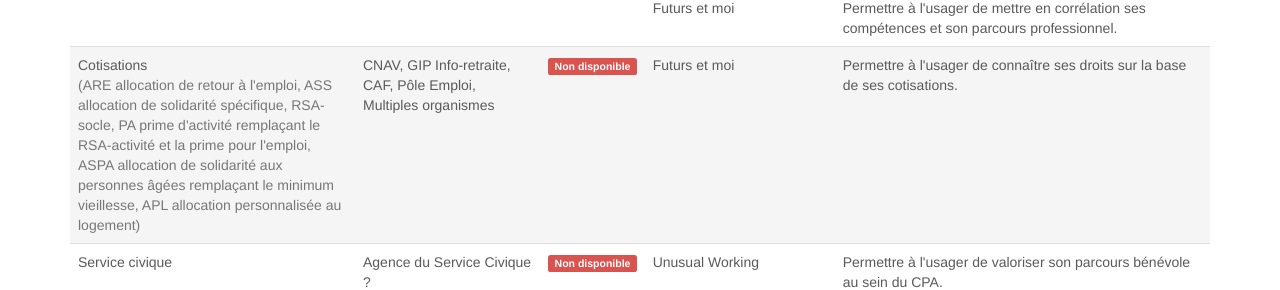
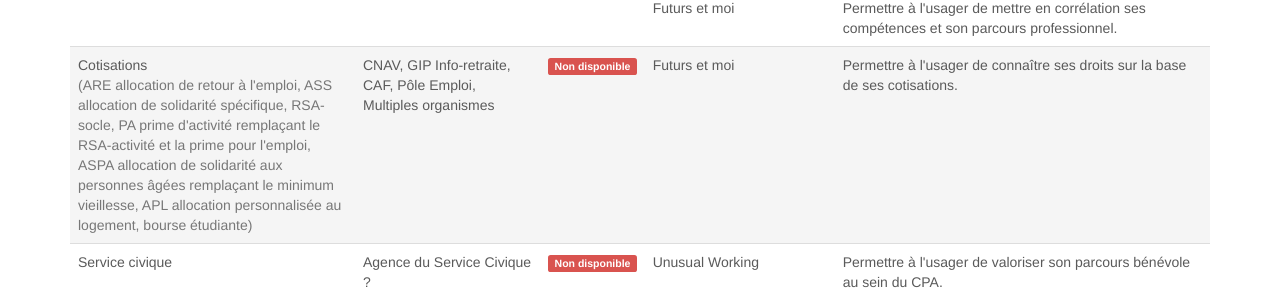
Before and after one commit to betagouv/api-cpa, a website: page api/public/donnees_securisees.html in a window 1280 px wide. Shown: the part 1285-1575 px from the top of the page. Drawn offline with nearby package versions, Linux system fonts and the light colour scheme.

Commit message:
ajout de 'bourse etudiante'

```diff
--- a/api/public/donnees_securisees.html
+++ b/api/public/donnees_securisees.html
@@ -224,7 +224,7 @@
     </tr>
     <tr class="active">
       <td>
-        Cotisations <br /><span class="text-muted">(ARE allocation de retour à l'emploi, ASS allocation de solidarité spécifique, RSA-socle, PA prime d'activité remplaçant le RSA-activité et la prime pour l'emploi, ASPA allocation de solidarité aux personnes âgées remplaçant le minimum vieillesse, APL allocation personnalisée au logement)</span>
+        Cotisations <br /><span class="text-muted">(ARE allocation de retour à l'emploi, ASS allocation de solidarité spécifique, RSA-socle, PA prime d'activité remplaçant le RSA-activité et la prime pour l'emploi, ASPA allocation de solidarité aux personnes âgées remplaçant le minimum vieillesse, APL allocation personnalisée au logement, bourse étudiante)</span>
       </td>
       <td>
         CNAV, GIP Info-retraite, CAF, Pôle Emploi, Multiples organismes
```
